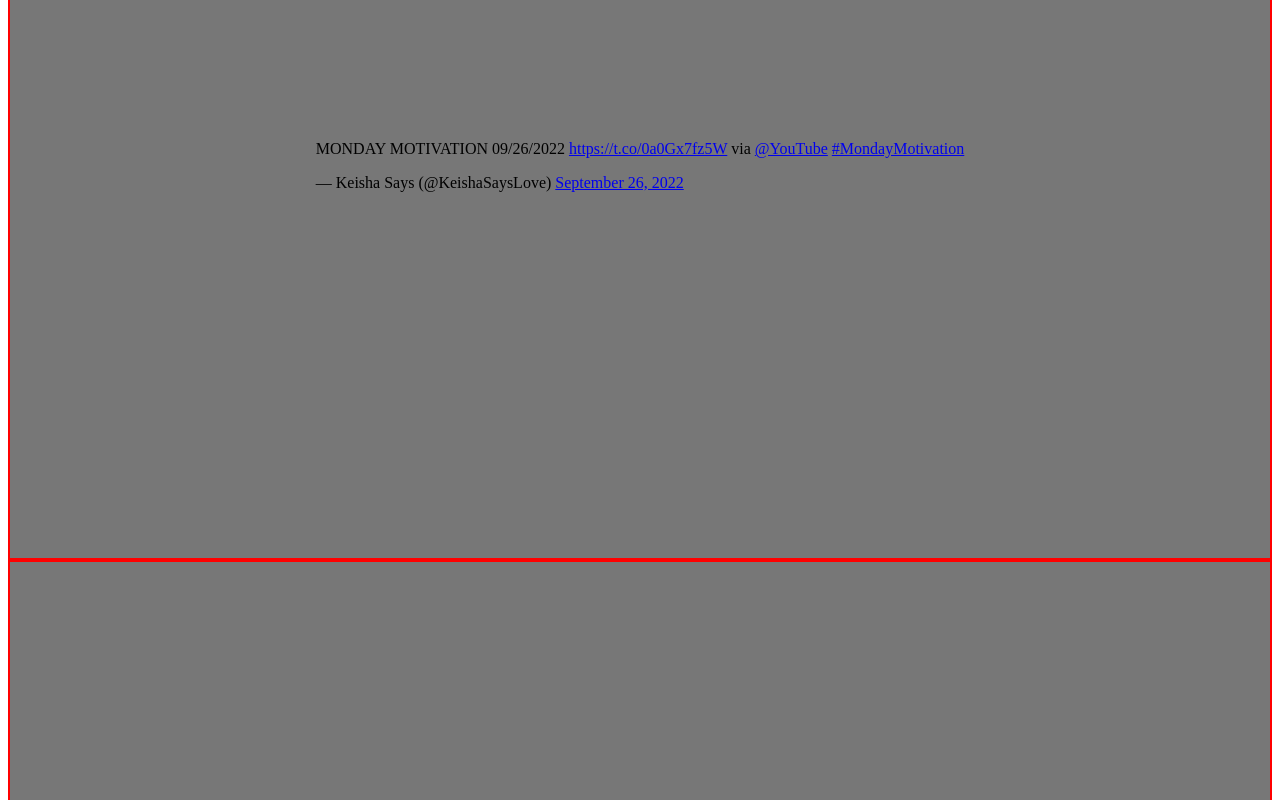
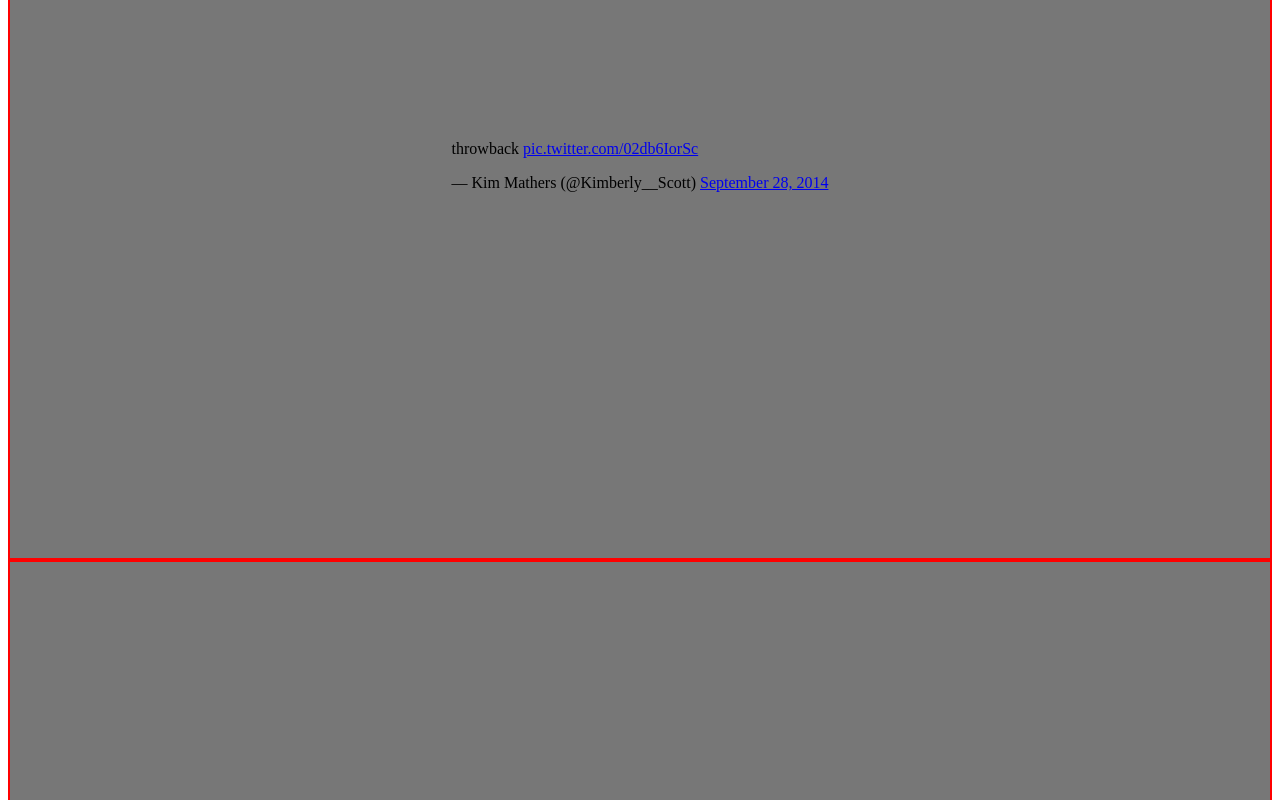
Before and after one commit to joncarico/webperf-playground, a plain HTML site: page embeds.html in a window 1280 px wide. Shown: the part 1860-2660 px from the top of the page. Drawn offline with Linux system fonts and the light colour scheme; a script that the page names is missing.

Commit message:
update twitter embeds

```diff
--- a/embeds.html
+++ b/embeds.html
@@ -75,7 +75,8 @@
   <div class="twitter-embed lazyload" data-noscript="">
 
       <!-- embed code start -->
-      <blockquote class="twitter-tweet"><p lang="en" dir="ltr">MONDAY MOTIVATION 09/26/2022 <a href="https://t.co/0a0Gx7fz5W">https://t.co/0a0Gx7fz5W</a> via <a href="https://twitter.com/YouTube?ref_src=twsrc%5Etfw">@YouTube</a> <a href="https://twitter.com/hashtag/MondayMotivation?src=hash&amp;ref_src=twsrc%5Etfw">#MondayMotivation</a></p>&mdash; Keisha Says (@KeishaSaysLove) <a href="https://twitter.com/KeishaSaysLove/status/1574450980225044481?ref_src=twsrc%5Etfw">September 26, 2022</a></blockquote> <script async src="https://platform.twitter.com/widgets.js" charset="utf-8"></script>
+      <blockquote class="twitter-tweet"><p lang="en" dir="ltr">throwback <a href="http://t.co/02db6IorSc">pic.twitter.com/02db6IorSc</a></p>&mdash; Kim Mathers (@Kimberly__Scott) <a href="https://twitter.com/Kimberly__Scott/status/516173873365012481?ref_src=twsrc%5Etfw">September 28, 2014</a></blockquote>
+      <script async src="https://platform.twitter.com/widgets.js" charset="utf-8"></script>
       <!-- embed code end -->
 
   </div>
@@ -83,7 +84,7 @@
   <div class="twitter-embed lazyload" data-noscript="">
 
       <!-- embed code start -->
-      <blockquote class="twitter-tweet"><p lang="en" dir="ltr">6 INSTANT WAYS TO IMPROVE YOUR VIBE<br><br>1. Listen to an audio meditation<br>2. Dance to upbeat music<br>3. Watch/read something funny/uplifting<br>4. Call or text a bestie<br>5. Be out in nature (a walk can do wonders!)<br>6. Face what’s on your mind by writing or talking it out<a href="https://twitter.com/hashtag/MondayMotivation?src=hash&amp;ref_src=twsrc%5Etfw">#MondayMotivation</a></p>&mdash; Vex King (@VexKing) <a href="https://twitter.com/VexKing/status/1574319289661800453?ref_src=twsrc%5Etfw">September 26, 2022</a></blockquote> <script async src="https://platform.twitter.com/widgets.js" charset="utf-8"></script>
+      <blockquote class="twitter-tweet"><p lang="en" dir="ltr">EXCLUSIVE: Disgraced 7th Heaven actor Stephen Collins, 72, has retreated to Iowa town and married 32-year-old German super fan <a href="https://t.co/6oMNQ8Bs57">https://t.co/6oMNQ8Bs57</a> <a href="https://t.co/CIZwzMtd7k">pic.twitter.com/CIZwzMtd7k</a></p>&mdash; Daily Mail Celebrity (@DailyMailCeleb) <a href="https://twitter.com/DailyMailCeleb/status/1192176125453230084?ref_src=twsrc%5Etfw">November 6, 2019</a></blockquote> <script async src="https://platform.twitter.com/widgets.js" charset="utf-8"></script>
       <!-- embed code end -->
 
   </div>
```
